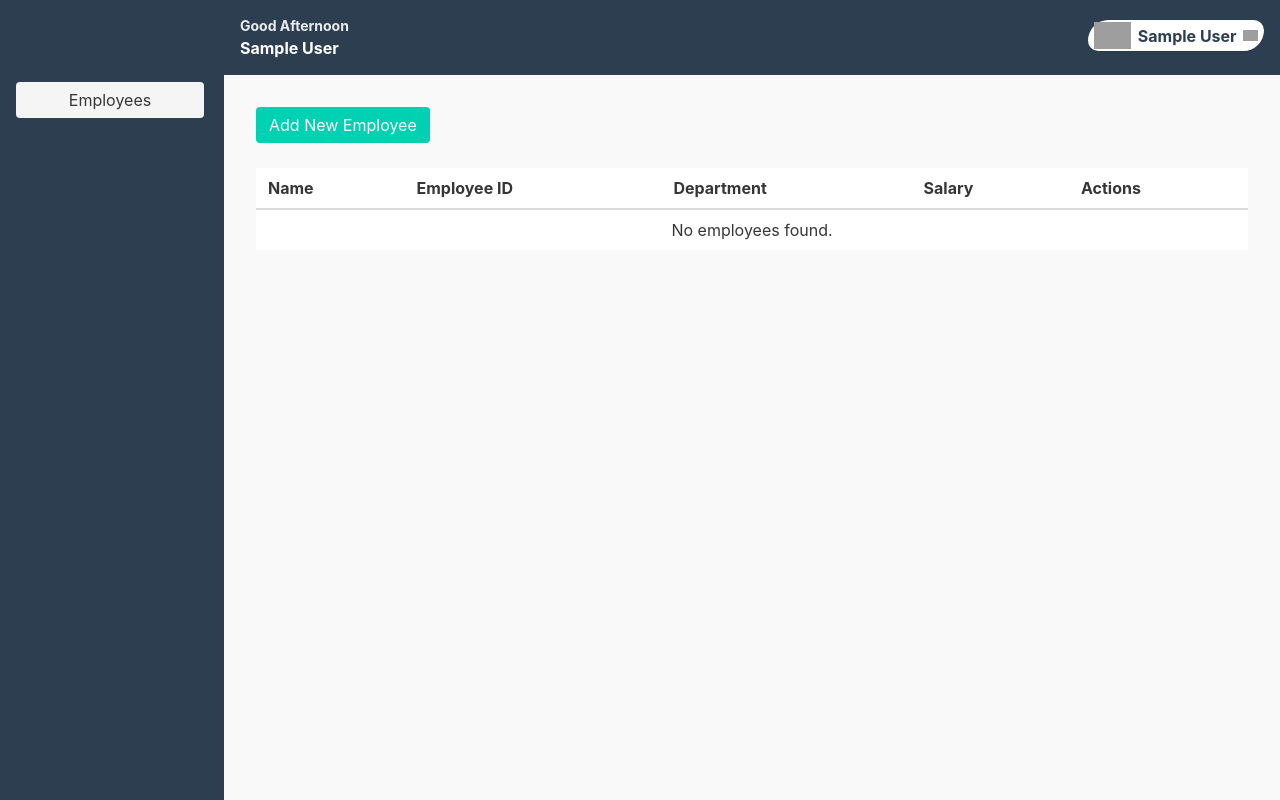
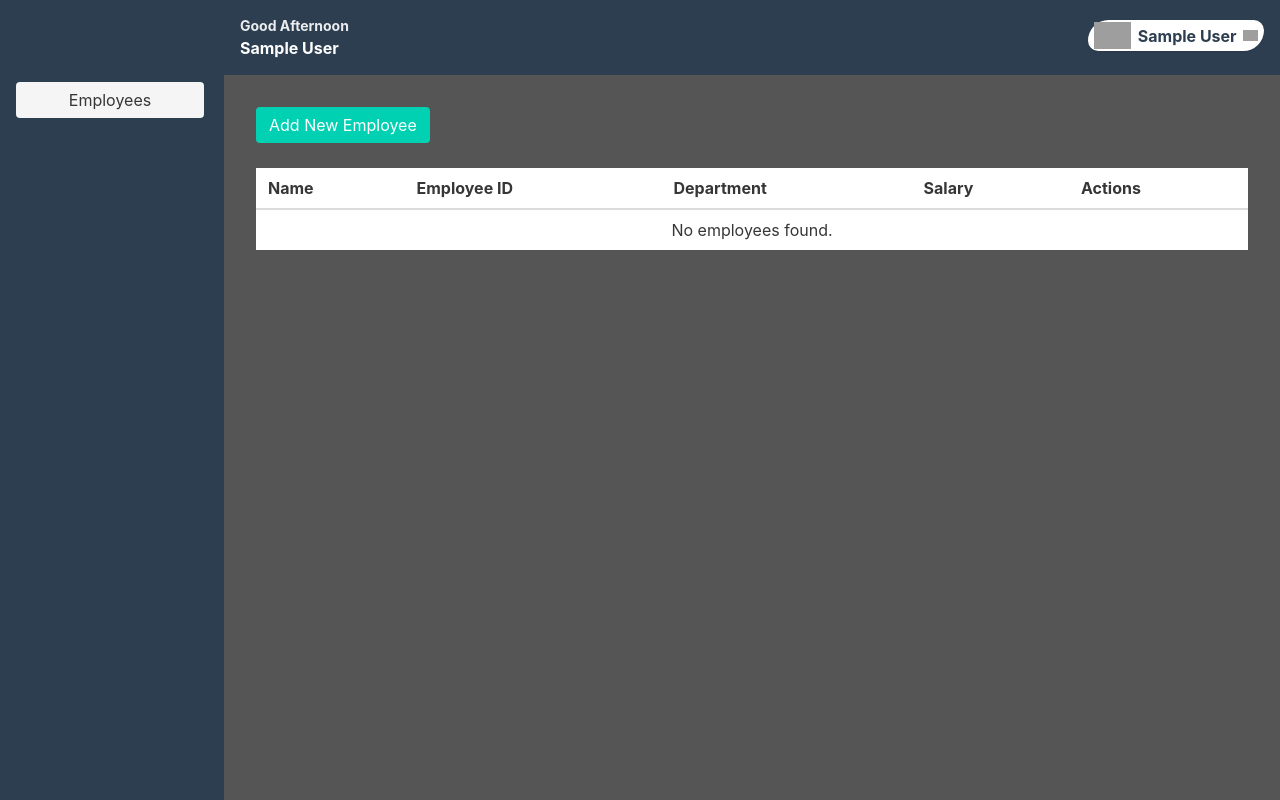
Before and after one commit to AshiMahajan/Employee-Analysis-and-Termination-algo, a Flask app: page /dashboard in a window 1280 px wide. Run offline with Flask 3, Linux system fonts and the light colour scheme; the visitor is signed in with stand-in values (Sample User, id 1); data that the repository does not hold is empty; some libraries are stand-ins or nearby versions; grey boxes are pictures that could not be loaded.

Commit message:
Update main content background color

```diff
--- a/templates/base.html
+++ b/templates/base.html
@@ -73,7 +73,7 @@
       .main-content {
         flex-grow: 1;
         padding: 2rem;
-        background-color: #f9f9f9;
+        background-color: #555555;
       }
 
       /* Welcome dropdown */
```
